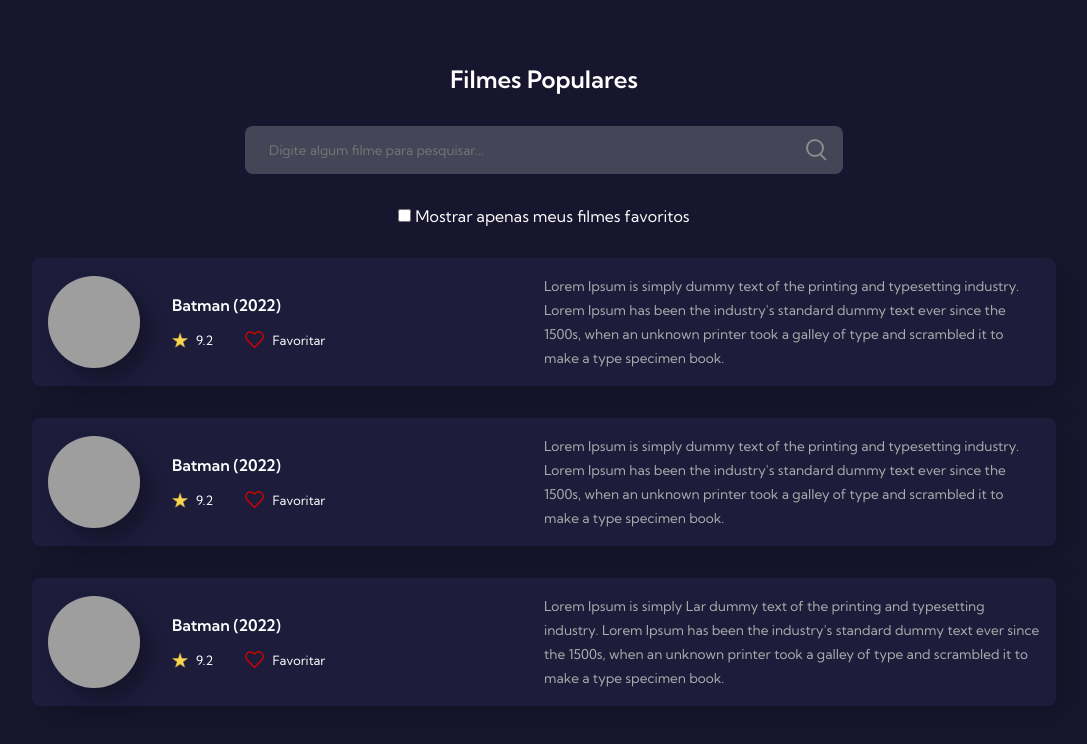
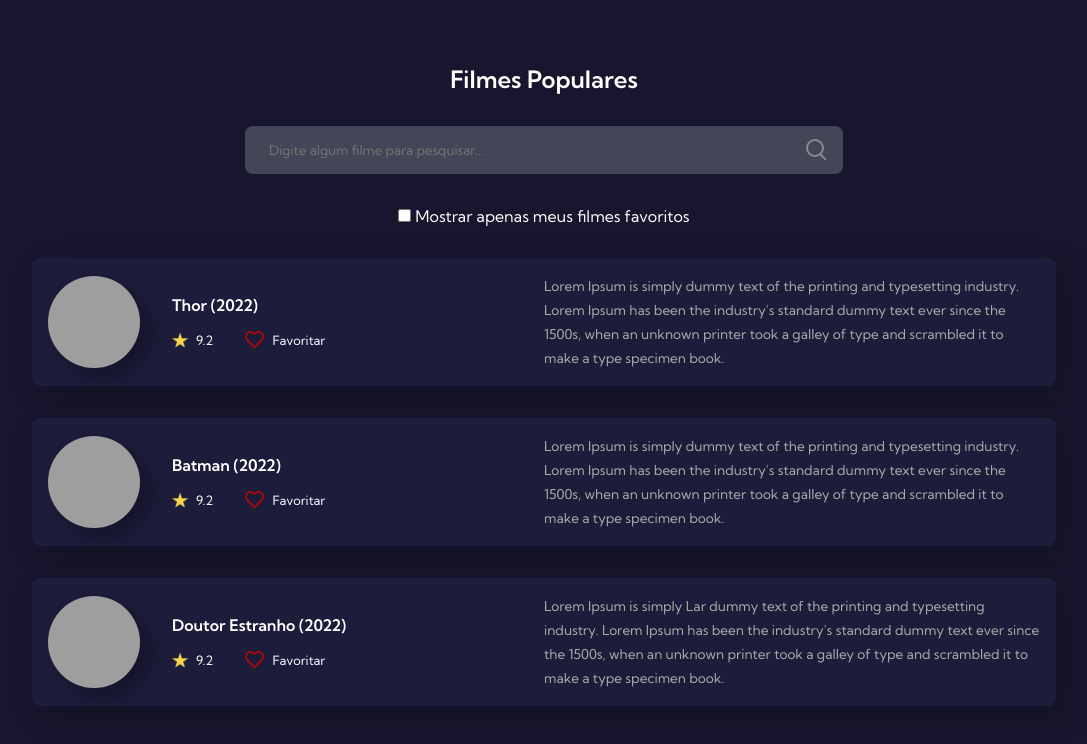
Before and after one commit to alinnealess/7DaysOfCode, a plain HTML site: page index.html in a window 1280 px wide. Shown: the whole page, without its empty margins (96-1183 px from the left). Drawn offline with Linux system fonts and the light colour scheme; grey boxes are pictures that could not be loaded.

Commit message:
mudança de label

```diff
--- a/index.html
+++ b/index.html
@@ -25,10 +25,10 @@
       <div class="movie">
         <div class="movie-informations">
           <div class="movie-image">
-            <img src="https://img.elo7.com.br/product/original/3FBA809/big-poster-filme-batman-2022-90x60-cm-lo002-poster-batman.jpg" alt="Batman (2022)"/>
+            <img src="https://pbs.twimg.com/media/FTfMtqPXoAE5R2A?format=jpg&name=large" alt="Thor (2022)"/>
           </div>
           <div class="movie-text">
-            <h4>Batman (2022)</h4>
+            <h4>Thor (2022)</h4>
             <div class="rating-favorites">
               <div class="rating">
                 <img src="images/star.png" alt="Star Icon"/>
@@ -73,10 +73,10 @@
       <div class="movie">
         <div class="movie-informations">
           <div class="movie-image">
-            <img src="https://img.elo7.com.br/product/original/3FBA809/big-poster-filme-batman-2022-90x60-cm-lo002-poster-batman.jpg" alt="Batman (2022)"/>
+            <img src="https://www.themoviedb.org/t/p/original/hq2igFqb31fDqGotz8ZuUfwKgn8.jpg" alt="Doutor Estranho (2022)"/>
           </div>
           <div class="movie-text">
-            <h4>Batman (2022)</h4>
+            <h4>Doutor Estranho (2022)</h4>
             <div class="rating-favorites">
               <div class="rating">
                 <img src="images/star.png" alt="Star Icon"/>
```
